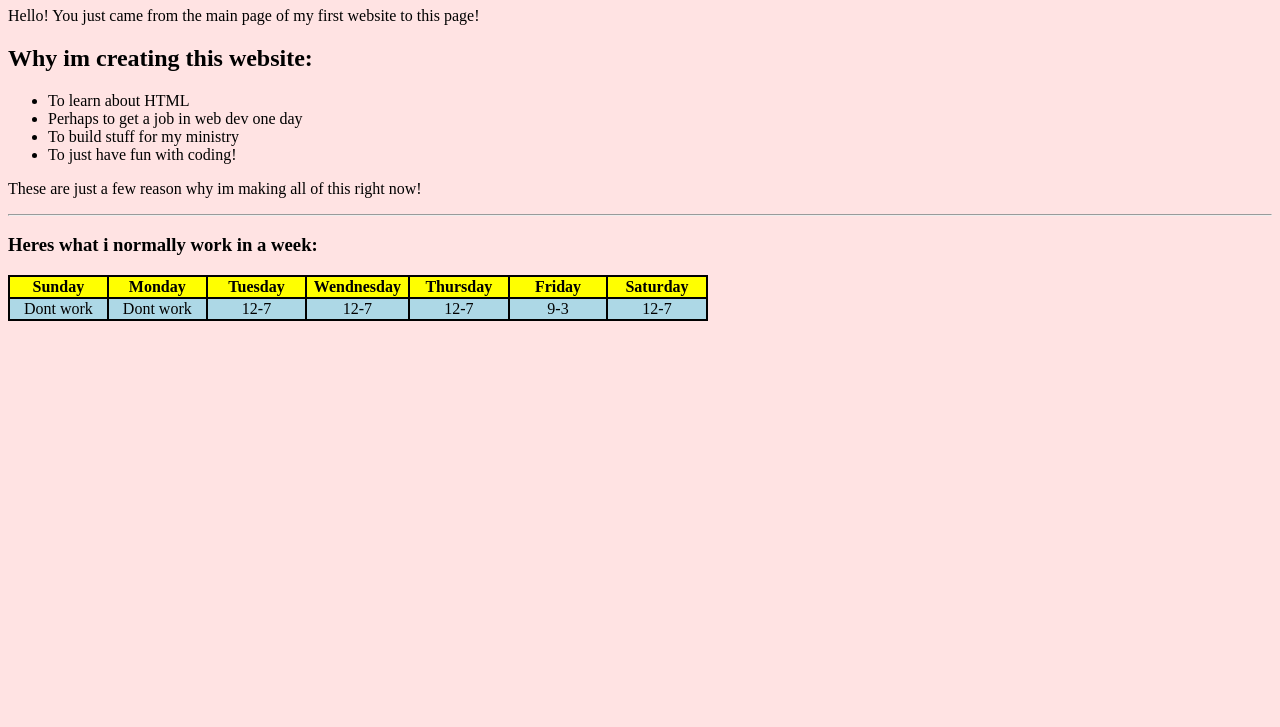
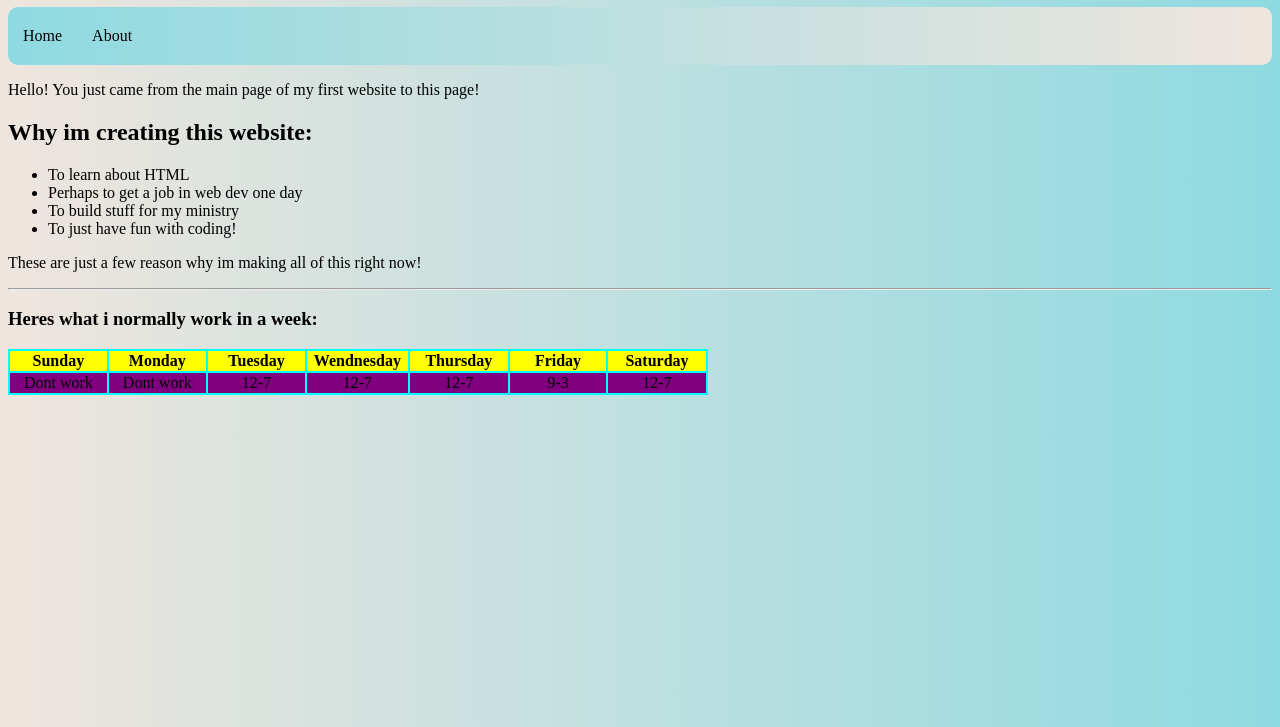
Before and after one commit to calebfart/First-website, a plain HTML site: page page2.html in a window 1280 px wide. Shown: the part 73-800 px from the top of the page. Drawn offline with Linux system fonts and the light colour scheme.

Commit message:
Update page2.html

```diff
--- a/page2.html
+++ b/page2.html
@@ -4,9 +4,18 @@
     <meta charset="UTF-8">
     <meta name="viewport" content="width=device-width, initial-scale=1.0">
     <title>About why im doing this</title>
+    <link rel="stylesheet" href="style.css">
+
 </head>
 <body style="background-color: rgb(255, 227, 227);">
     <h1>About</h1>
+    <nav class="navbar">
+        <ul>
+            <li><a href="index.html">Home</a></li>
+            <li><a href="page2.html">About</a></li>
+
+        </ul>
+        </nav>
     <p>Hello! You just came from the main page of my first website to this page!</p>
     <h2>Why im creating this website:</h2>
     <ul>
@@ -18,8 +27,8 @@
     <p>These are just a few reason why im making all of this right now!</p>
     <hr>
     <h3>Heres what i normally work in a week:</h3>
-    <table bgcolor="black" width="700">
-        <tr bgcolor="yellow">
+    <table  width="700">
+        <tr bgcolor="yellow" >
             <th width="100">Sunday</th>
             <th width="100">Monday</th>
             <th width="100">Tuesday</th>
@@ -29,7 +38,7 @@
             <th width="100">Saturday</th>
 
         </tr>
-        <tr bgcolor="lightblue" align="center">
+        <tr class="description" bgcolor="purple" align="center">
             <td>Dont work</td>
             <td>Dont work</td>
             <td>12-7</td>
```
